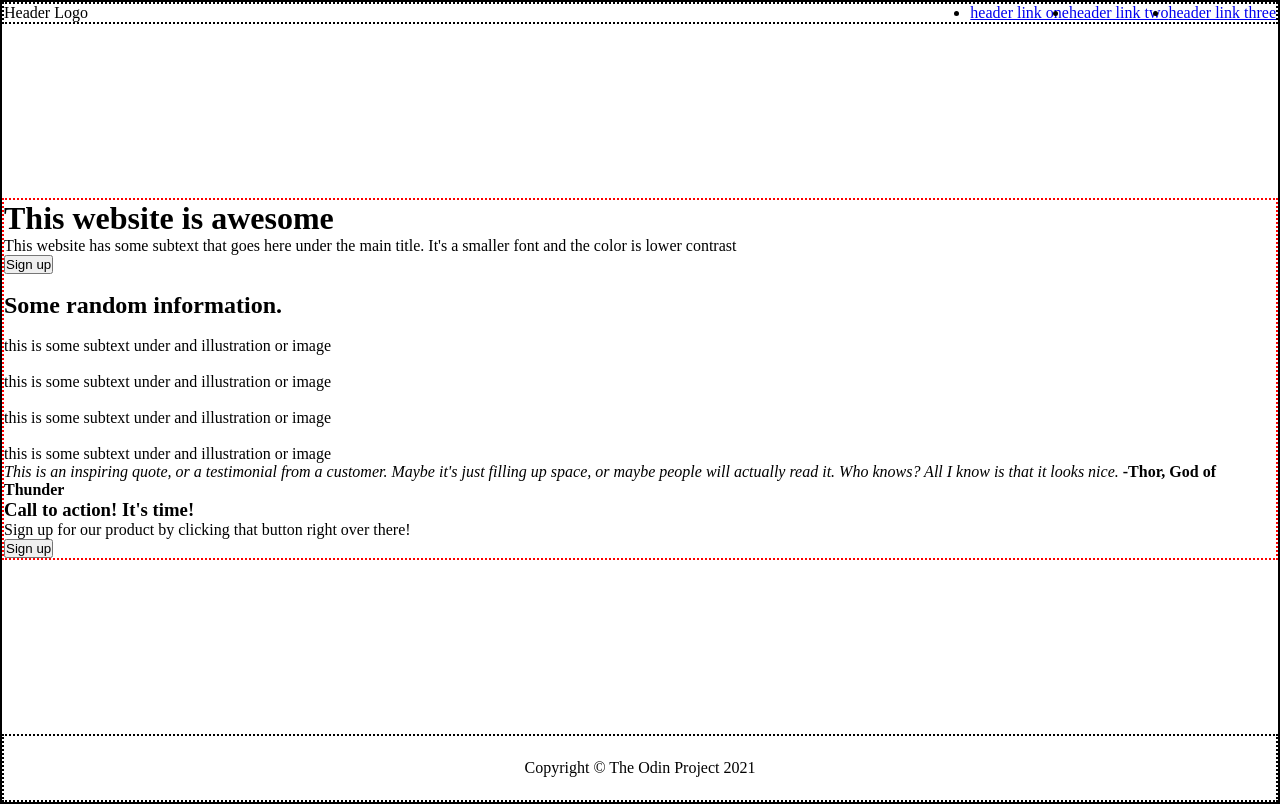
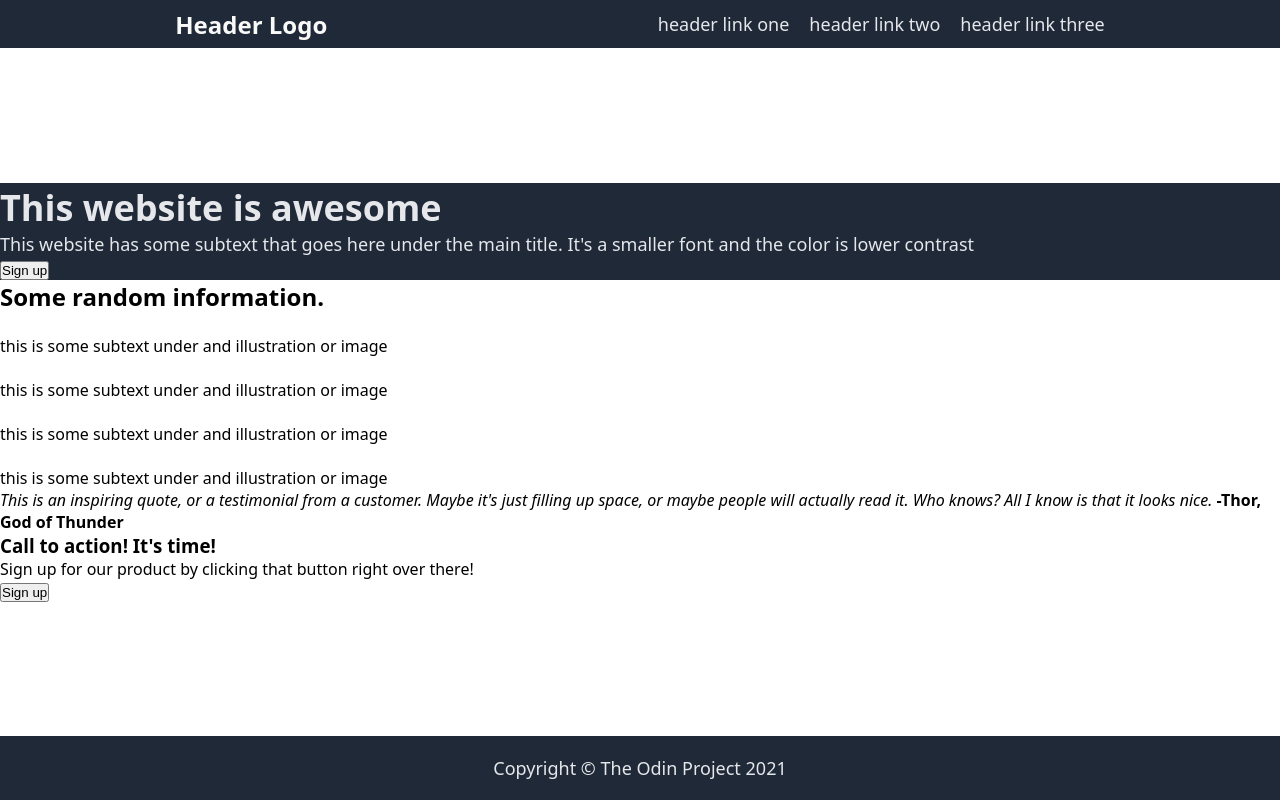
Before and after one commit to 7arMr/landing-page, a plain HTML site: page index.html in a window 1280 px wide. Drawn offline with Linux system fonts and the light colour scheme.

Commit message:
Completed header banner

```diff
--- a/style.css
+++ b/style.css
@@ -1,6 +1,7 @@
 * {
   margin: 0;
   padding: 0;
+  box-sizing: border-box;
 }
 
 body {
@@ -8,26 +9,52 @@ body {
   display: flex;
   flex-direction: column;
   justify-content: space-between;
+  font-family: system-ui, -apple-system, BlinkMacSystemFont, 'Segoe UI', Roboto, Oxygen, Ubuntu, Cantarell, 'Open Sans', 'Helvetica Neue', sans-serif;
+}
 
-  border: 2px solid black;
+.header,
+.hero,
+.footer {
+  display: flex;
+  color: #e5e7eb;
+  background-color: #1f2937;
+  font-size: 18px;
 }
 
 .header {
-  border: 2px dotted black;
+  height: 3rem;
+  padding: 10px;
   display: flex;
-  justify-content: space-between;
+  align-items: center;
+  justify-content: space-around;
 }
 
 .header-links {
   display: flex;
+  gap: 20px;
+}
+
+.logo {
+  font-size: 24px;
+  color: #f9faf8;
+  font-weight: 800;
+}
+
+ul {
+  list-style: none;
+}
+
+a {
+  color: inherit;
+  font-weight: 100;
+  text-decoration: none;
 }
 
 .main {
-  border: 2px dotted red
+
 }
 
 .footer {
-  border: 2px dotted black;
   height: 4rem;
   display: flex;
   justify-content: center;
```
